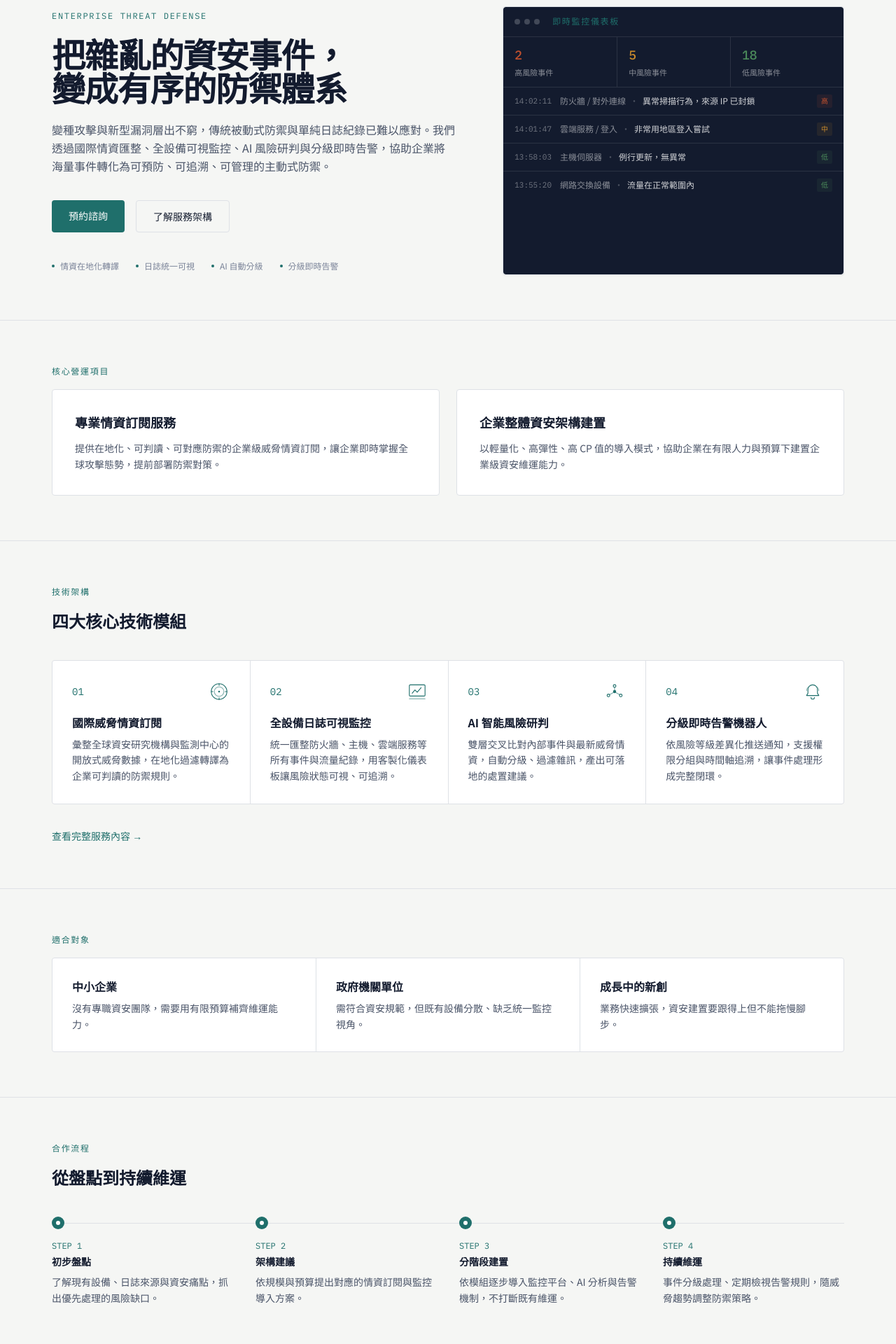
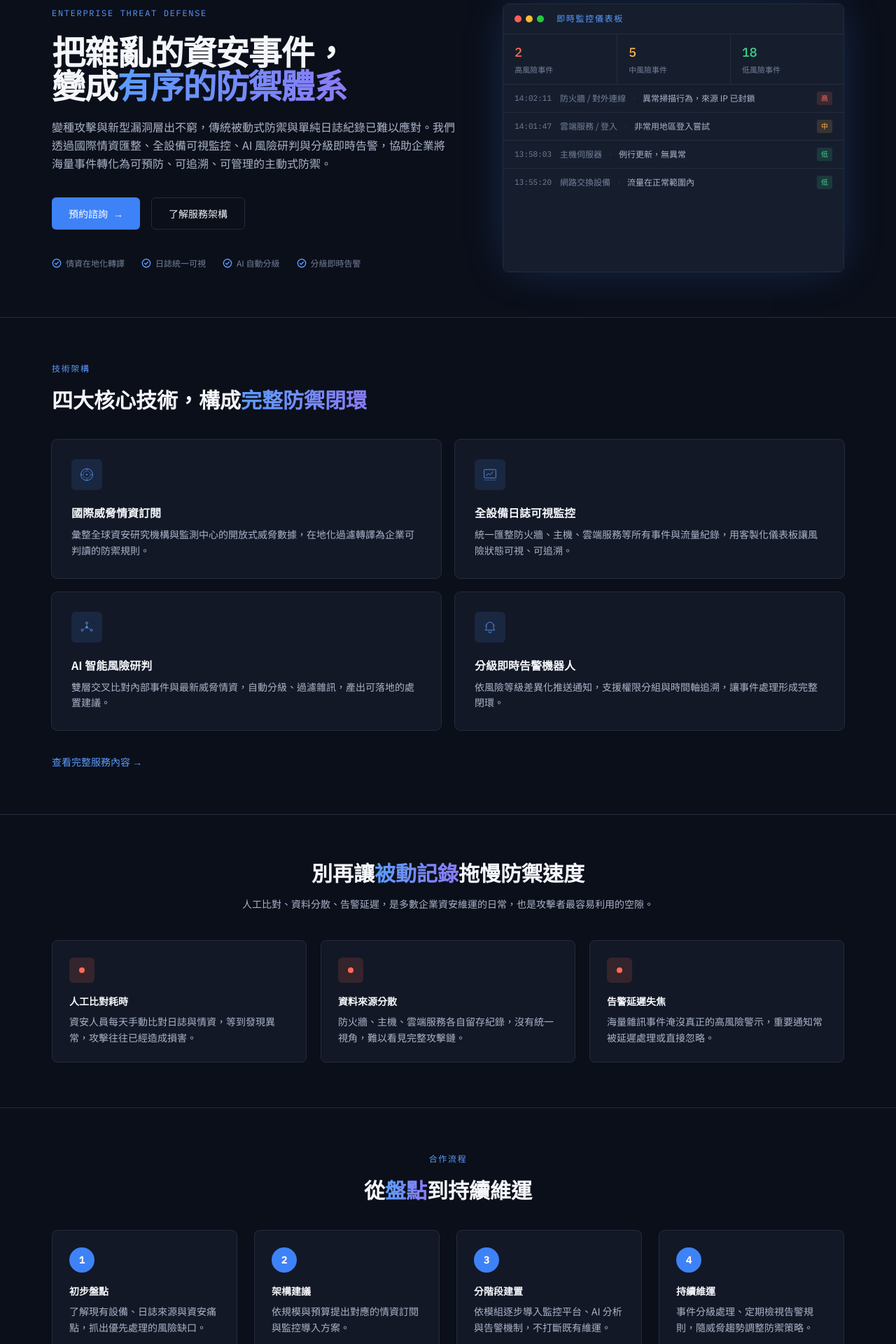
Before and after one commit to guardaix-source/Tocloudai-Website, a Next.js app: page / in a window 1280 px wide. Shown: the part 160-2080 px from the top of the page at 70% size. Built offline with nearby package versions, Linux system fonts and the light colour scheme.

Commit message:
Updte style

```diff
--- a/app/globals.css
+++ b/app/globals.css
@@ -7,17 +7,17 @@ html {
 }
 
 body {
-  background-color: #F5F6F4;
-  color: #131B2E;
+  background-color: #0B0F1A;
+  color: #F4F6FA;
 }
 
 ::selection {
-  background-color: #E7F1F0;
-  color: #164F4C;
+  background-color: #1A2740;
+  color: #F4F6FA;
 }
 
 :focus-visible {
-  outline: 2px solid #1F6F6B;
+  outline: 2px solid #3E82F7;
   outline-offset: 2px;
 }
 
@@ -35,9 +35,24 @@ body {
   font-size: 0.75rem;
   letter-spacing: 0.14em;
   text-transform: uppercase;
-  color: #1F6F6B;
+  color: #5B9CFF;
 }
 
 .section-line {
-  border-top: 1px solid #DEE1E6;
+  border-top: 1px solid #232B3D;
 }
+
+.grad-text {
+  background-image: linear-gradient(90deg, #5B9CFF 0%, #8B7CF6 100%);
+  -webkit-background-clip: text;
+  background-clip: text;
+  color: transparent;
+}
+
+.glow-card {
+  box-shadow: 0 0 0 1px #232B3D;
+}
+
+.glow-card:hover {
+  box-shadow: 0 0 0 1px #2E63C9, 0 0 24px -8px rgba(62, 130, 247, 0.35);
+}
--- a/app/page.tsx
+++ b/app/page.tsx
@@ -31,17 +31,23 @@ const PILLARS = [
   },
 ];
 
+const PAIN_POINTS = [
+  { title: "人工比對耗時", desc: "資安人員每天手動比對日誌與情資，等到發現異常，攻擊往往已經造成損害。" },
+  { title: "資料來源分散", desc: "防火牆、主機、雲端服務各自留存紀錄，沒有統一視角，難以看見完整攻擊鏈。" },
+  { title: "告警延遲失焦", desc: "海量雜訊事件淹沒真正的高風險警示，重要通知常被延遲處理或直接忽略。" },
+];
+
+const PROCESS = [
+  { n: 1, title: "初步盤點", desc: "了解現有設備、日誌來源與資安痛點，抓出優先處理的風險缺口。" },
+  { n: 2, title: "架構建議", desc: "依規模與預算提出對應的情資訂閱與監控導入方案。" },
+  { n: 3, title: "分階段建置", desc: "依模組逐步導入監控平台、AI 分析與告警機制，不打斷既有維運。" },
+  { n: 4, title: "持續維運", desc: "事件分級處理、定期檢視告警規則，隨威脅趨勢調整防禦策略。" },
+];
+
 const AUDIENCE = [
   { title: "中小企業", desc: "沒有專職資安團隊，需要用有限預算補齊維運能力。" },
   { title: "政府機關單位", desc: "需符合資安規範，但既有設備分散、缺乏統一監控視角。" },
   { title: "成長中的新創", desc: "業務快速擴張，資安建置要跟得上但不能拖慢腳步。" },
-];
-
-const PROCESS = [
-  { n: "STEP 1", title: "初步盤點", desc: "了解現有設備、日誌來源與資安痛點，抓出優先處理的風險缺口。" },
-  { n: "STEP 2", title: "架構建議", desc: "依規模與預算提出對應的情資訂閱與監控導入方案。" },
-  { n: "STEP 3", title: "分階段建置", desc: "依模組逐步導入監控平台、AI 分析與告警機制，不打斷既有維運。" },
-  { n: "STEP 4", title: "持續維運", desc: "事件分級處理、定期檢視告警規則，隨威脅趨勢調整防禦策略。" },
 ];
 
 export default function HomePage() {
@@ -55,7 +61,7 @@ export default function HomePage() {
             <h1 className="text-4xl font-black leading-[1.15] tracking-tight text-ink sm:text-5xl">
               把雜亂的資安事件，
               <br />
-              變成有序的防禦體系
+              變成<span className="grad-text">有序的防禦體系</span>
             </h1>
             <p className="mt-6 max-w-xl text-base leading-relaxed text-slate">
               變種攻擊與新型漏洞層出不窮，傳統被動式防禦與單純日誌紀錄已難以應對。我們透過國際情資匯整、全設備可視監控、AI
@@ -64,9 +70,10 @@ export default function HomePage() {
             <div className="mt-9 flex flex-wrap gap-4">
               <Link
                 href="/contact"
-                className="rounded bg-signal px-6 py-3 text-sm font-medium text-white transition-colors hover:bg-signal-dark"
+                className="flex items-center gap-2 rounded bg-signal px-6 py-3 text-sm font-medium text-white transition-colors hover:bg-signal-dark"
               >
                 預約諮詢
+                <span aria-hidden>→</span>
               </Link>
               <Link
                 href="/services"
@@ -77,61 +84,88 @@ export default function HomePage() {
             </div>
             <div className="mt-10 flex flex-wrap gap-x-6 gap-y-3">
               {HIGHLIGHTS.map((h) => (
-                <span key={h} className="flex items-center gap-2 text-xs text-muted">
-                  <span className="h-1 w-1 rounded-full bg-signal" />
+                <span key={h} className="flex items-center gap-1.5 text-xs text-muted">
+                  <svg viewBox="0 0 16 16" className="h-3.5 w-3.5 text-signal-bright" fill="none" stroke="currentColor" strokeWidth="1.6">
+                    <circle cx="8" cy="8" r="6.5" />
+                    <path d="M5.3 8.2l1.8 1.8 3.6-4" strokeLinecap="round" strokeLinejoin="round" />
+                  </svg>
                   {h}
                 </span>
               ))}
             </div>
           </div>
-          <div className="h-72 overflow-hidden rounded border border-line shadow-sm sm:h-96">
+          <div className="h-72 overflow-hidden rounded-lg shadow-[0_0_60px_-15px_rgba(62,130,247,0.35)] sm:h-96">
             <DashboardMock />
           </div>
         </div>
       </section>
 
-      {/* Two core business lines */}
+      {/* Four pillars — feature grid */}
       <section className="section-line">
         <div className="mx-auto max-w-content px-6 py-16">
-          <p className="eyebrow mb-4">核心營運項目</p>
-          <div className="grid gap-6 sm:grid-cols-2">
-            <div className="rounded border border-line bg-surface p-8">
-              <h3 className="text-lg font-bold text-ink">專業情資訂閱服務</h3>
-              <p className="mt-3 text-sm leading-relaxed text-slate">
-                提供在地化、可判讀、可對應防禦的企業級威脅情資訂閱，讓企業即時掌握全球攻擊態勢，提前部署防禦對策。
-              </p>
-            </div>
-            <div className="rounded border border-line bg-surface p-8">
-              <h3 className="text-lg font-bold text-ink">企業整體資安架構建置</h3>
-              <p className="mt-3 text-sm leading-relaxed text-slate">
-                以輕量化、高彈性、高 CP 值的導入模式，協助企業在有限人力與預算下建置企業級資安維運能力。
-              </p>
-            </div>
+          <div className="max-w-xl">
+            <p className="eyebrow mb-4">技術架構</p>
+            <h2 className="text-2xl font-bold text-ink sm:text-3xl">
+              四大核心技術，構成<span className="grad-text">完整防禦閉環</span>
+            </h2>
           </div>
-        </div>
-      </section>
-
-      {/* Four pillars */}
-      <section className="section-line">
-        <div className="mx-auto max-w-content px-6 py-16">
-          <p className="eyebrow mb-4">技術架構</p>
-          <h2 className="text-2xl font-bold text-ink">四大核心技術模組</h2>
-          <div className="mt-10 grid gap-px overflow-hidden rounded border border-line bg-line sm:grid-cols-2 lg:grid-cols-4">
+          <div className="mt-10 grid gap-5 sm:grid-cols-2">
             {PILLARS.map((p) => (
-              <div key={p.n} className="bg-surface p-7">
-                <div className="flex items-center justify-between">
-                  <span className="font-mono text-sm text-signal">{p.n}</span>
-                  <p.Icon className="h-8 w-8 text-signal" />
+              <div key={p.n} className="glow-card rounded-lg bg-surface p-7 transition-shadow">
+                <div className="flex h-11 w-11 items-center justify-center rounded bg-signal-light">
+                  <p.Icon className="h-6 w-6 text-signal-bright" />
                 </div>
-                <h3 className="mt-4 text-base font-bold text-ink">{p.title}</h3>
+                <h3 className="mt-5 text-base font-bold text-ink">{p.title}</h3>
                 <p className="mt-2 text-sm leading-relaxed text-slate">{p.desc}</p>
               </div>
             ))}
           </div>
           <div className="mt-8">
-            <Link href="/services" className="text-sm font-medium text-signal hover:text-signal-dark">
+            <Link href="/services" className="text-sm font-medium text-signal-bright hover:text-signal">
               查看完整服務內容 →
             </Link>
+          </div>
+        </div>
+      </section>
+
+      {/* Problem framing */}
+      <section className="section-line">
+        <div className="mx-auto max-w-content px-6 py-16 text-center">
+          <h2 className="text-2xl font-bold text-ink sm:text-3xl">
+            別再讓<span className="grad-text">被動記錄</span>拖慢防禦速度
+          </h2>
+          <p className="mx-auto mt-4 max-w-2xl text-sm leading-relaxed text-slate">
+            人工比對、資料分散、告警延遲，是多數企業資安維運的日常，也是攻擊者最容易利用的空隙。
+          </p>
+          <div className="mt-10 grid gap-5 text-left sm:grid-cols-3">
+            {PAIN_POINTS.map((p) => (
+              <div key={p.title} className="rounded-lg border border-line bg-surface p-6">
+                <div className="flex h-9 w-9 items-center justify-center rounded bg-risk-high/15">
+                  <span className="h-2 w-2 rounded-full bg-risk-high" />
+                </div>
+                <h3 className="mt-4 text-sm font-bold text-ink">{p.title}</h3>
+                <p className="mt-2 text-sm leading-relaxed text-slate">{p.desc}</p>
+              </div>
+            ))}
+          </div>
+        </div>
+      </section>
+
+      {/* Process */}
+      <section className="section-line">
+        <div className="mx-auto max-w-content px-6 py-16 text-center">
+          <p className="eyebrow mb-4">合作流程</p>
+          <h2 className="text-2xl font-bold text-ink sm:text-3xl">從<span className="grad-text">盤點</span>到持續維運</h2>
+          <div className="mt-10 grid gap-6 text-left sm:grid-cols-4">
+            {PROCESS.map((s) => (
+              <div key={s.n} className="rounded-lg border border-line bg-surface p-6">
+                <span className="flex h-9 w-9 items-center justify-center rounded-full bg-signal font-mono text-sm font-bold text-white">
+                  {s.n}
+                </span>
+                <h3 className="mt-4 text-sm font-bold text-ink">{s.title}</h3>
+                <p className="mt-2 text-sm leading-relaxed text-slate">{s.desc}</p>
+              </div>
+            ))}
           </div>
         </div>
       </section>
@@ -140,9 +174,9 @@ export default function HomePage() {
       <section className="section-line">
         <div className="mx-auto max-w-content px-6 py-16">
           <p className="eyebrow mb-4">適合對象</p>
-          <div className="grid gap-px overflow-hidden rounded border border-line bg-line sm:grid-cols-3">
+          <div className="grid gap-5 sm:grid-cols-3">
             {AUDIENCE.map((a) => (
-              <div key={a.title} className="bg-surface p-7">
+              <div key={a.title} className="rounded-lg border border-line bg-surface p-7">
                 <h3 className="text-base font-bold text-ink">{a.title}</h3>
                 <p className="mt-2 text-sm leading-relaxed text-slate">{a.desc}</p>
               </div>
@@ -151,51 +185,23 @@ export default function HomePage() {
         </div>
       </section>
 
-      {/* How we work */}
-      <section className="section-line">
-        <div className="mx-auto max-w-content px-6 py-16">
-          <p className="eyebrow mb-4">合作流程</p>
-          <h2 className="text-2xl font-bold text-ink">從盤點到持續維運</h2>
-          <div className="relative mt-10 grid gap-8 sm:grid-cols-4">
-            <div className="absolute left-0 right-0 top-[9px] hidden h-px bg-line sm:block" />
-            {PROCESS.map((s) => (
-              <div key={s.n} className="relative">
-                <span className="relative z-10 flex h-[18px] w-[18px] items-center justify-center rounded-full bg-signal">
-                  <span className="h-1.5 w-1.5 rounded-full bg-white" />
-                </span>
-                <p className="mt-4 font-mono text-xs text-signal">{s.n}</p>
-                <h3 className="mt-1 text-sm font-bold text-ink">{s.title}</h3>
-                <p className="mt-2 text-sm leading-relaxed text-slate">{s.desc}</p>
-              </div>
-            ))}
-          </div>
-        </div>
-      </section>
-
-      {/* Brand value */}
-      <section className="section-line">
-        <div className="mx-auto max-w-content px-6 py-16">
-          <p className="max-w-2xl text-xl font-medium leading-relaxed text-ink">
-            我們不做傳統設備販售導向的資安服務，專注為企業建置輕量、自動、有效、好維運的現代化資安防禦體系
-            ——
-            <span className="text-signal">每一筆資安投入，都能看見具體防禦成效。</span>
+      {/* Final CTA panel */}
+      <section className="mx-auto max-w-content px-6 py-20">
+        <div className="rounded-xl border border-line bg-surface px-8 py-14 text-center">
+          <h2 className="text-2xl font-bold text-ink sm:text-3xl">
+            準備好<span className="grad-text">盤點資安缺口</span>了嗎？
+          </h2>
+          <p className="mx-auto mt-4 max-w-xl text-sm leading-relaxed text-slate">
+            留下需求，我們會在一個工作天內回覆評估建議。
           </p>
-        </div>
-      </section>
-
-      {/* CTA */}
-      <section className="mx-auto max-w-content px-6 py-16">
-        <div className="flex flex-col items-start justify-between gap-6 rounded border border-line bg-ink p-10 sm:flex-row sm:items-center">
-          <div>
-            <h2 className="text-xl font-bold text-white">準備好盤點貴公司的資安缺口了嗎？</h2>
-            <p className="mt-2 text-sm text-white/70">留下需求，我們會在一個工作天內回覆評估建議。</p>
-          </div>
           <Link
             href="/contact"
-            className="shrink-0 rounded bg-white px-6 py-3 text-sm font-medium text-ink transition-colors hover:bg-signal-light"
+            className="mt-8 inline-flex items-center gap-2 rounded bg-signal px-7 py-3 text-sm font-medium text-white transition-colors hover:bg-signal-dark"
           >
             聯絡我們
+            <span aria-hidden>→</span>
           </Link>
+          <p className="mt-4 text-xs text-muted">不需要事先準備資料 · 一個工作天內回覆</p>
         </div>
       </section>
     </>
--- a/components/DashboardMock.tsx
+++ b/components/DashboardMock.tsx
@@ -1,6 +1,5 @@
-// A believable monitoring-dashboard mockup — communicates "what this product
-// looks like" at a glance, instead of an abstract pattern that needs
-// explaining. Built from HTML/CSS to read as a real UI, not an illustration.
+// A believable monitoring-dashboard mockup, styled like a real product
+// window (traffic-light chrome + labeled title bar).
 
 const LOG_ROWS = [
   { time: "14:02:11", src: "防火牆 / 對外連線", level: "high" as const, note: "異常掃描行為，來源 IP 已封鎖" },
@@ -10,48 +9,45 @@ const LOG_ROWS = [
 ];
 
 const LEVEL_STYLE = {
-  high: "bg-risk-high/10 text-risk-high",
-  mid: "bg-risk-mid/10 text-risk-mid",
-  low: "bg-risk-low/10 text-risk-low",
+  high: "bg-risk-high/15 text-risk-high",
+  mid: "bg-risk-mid/15 text-risk-mid",
+  low: "bg-risk-low/15 text-risk-low",
 };
 
 const LEVEL_LABEL = { high: "高", mid: "中", low: "低" };
 
 export default function DashboardMock() {
   return (
-    <div className="flex h-full w-full flex-col overflow-hidden rounded bg-ink text-white">
-      {/* window chrome */}
-      <div className="flex items-center gap-1.5 border-b border-white/10 px-4 py-3">
-        <span className="h-2 w-2 rounded-full bg-white/20" />
-        <span className="h-2 w-2 rounded-full bg-white/20" />
-        <span className="h-2 w-2 rounded-full bg-white/20" />
-        <span className="eyebrow ml-3 text-white/50">即時監控儀表板</span>
+    <div className="flex h-full w-full flex-col overflow-hidden rounded border border-line bg-surface2">
+      <div className="flex items-center gap-1.5 border-b border-line px-4 py-3">
+        <span className="h-2.5 w-2.5 rounded-full bg-[#FF5F57]" />
+        <span className="h-2.5 w-2.5 rounded-full bg-[#FEBC2E]" />
+        <span className="h-2.5 w-2.5 rounded-full bg-[#28C840]" />
+        <span className="eyebrow ml-3 text-muted">即時監控儀表板</span>
       </div>
 
-      {/* stat strip */}
-      <div className="grid grid-cols-3 divide-x divide-white/10 border-b border-white/10">
+      <div className="grid grid-cols-3 divide-x divide-line border-b border-line">
         <div className="px-4 py-3">
           <p className="font-mono text-lg font-medium text-risk-high">2</p>
-          <p className="mt-0.5 text-[11px] text-white/50">高風險事件</p>
+          <p className="mt-0.5 text-[11px] text-muted">高風險事件</p>
         </div>
         <div className="px-4 py-3">
           <p className="font-mono text-lg font-medium text-risk-mid">5</p>
-          <p className="mt-0.5 text-[11px] text-white/50">中風險事件</p>
+          <p className="mt-0.5 text-[11px] text-muted">中風險事件</p>
         </div>
         <div className="px-4 py-3">
           <p className="font-mono text-lg font-medium text-risk-low">18</p>
-          <p className="mt-0.5 text-[11px] text-white/50">低風險事件</p>
+          <p className="mt-0.5 text-[11px] text-muted">低風險事件</p>
         </div>
       </div>
 
-      {/* log rows */}
-      <div className="flex-1 divide-y divide-white/10 overflow-hidden">
+      <div className="flex-1 divide-y divide-line overflow-hidden">
         {LOG_ROWS.map((row) => (
           <div key={row.time} className="flex items-center gap-3 px-4 py-2.5">
-            <span className="font-mono text-[11px] text-white/40">{row.time}</span>
-            <span className="flex-1 truncate text-[12px] text-white/80">
-              <span className="text-white/50">{row.src}</span>
-              <span className="mx-1.5 text-white/25">·</span>
+            <span className="font-mono text-[11px] text-muted">{row.time}</span>
+            <span className="flex-1 truncate text-[12px] text-slate">
+              <span className="text-muted">{row.src}</span>
+              <span className="mx-1.5 text-line">·</span>
               {row.note}
             </span>
             <span
--- a/tailwind.config.ts
+++ b/tailwind.config.ts
@@ -8,21 +8,23 @@ const config: Config = {
   theme: {
     extend: {
       colors: {
-        ink: "#131B2E",
-        slate: "#4A5468",
-        muted: "#7B8499",
-        paper: "#F5F6F4",
-        surface: "#FFFFFF",
-        line: "#DEE1E6",
+        ink: "#F4F6FA",
+        slate: "#AAB4C8",
+        muted: "#748099",
+        paper: "#0B0F1A",
+        surface: "#121826",
+        surface2: "#161E2E",
+        line: "#232B3D",
         signal: {
-          DEFAULT: "#1F6F6B",
-          dark: "#164F4C",
-          light: "#E7F1F0",
+          DEFAULT: "#3E82F7",
+          dark: "#2E63C9",
+          light: "#1A2740",
+          bright: "#5B9CFF",
         },
         risk: {
-          high: "#C1502E",
-          mid: "#C98A2C",
-          low: "#4C8C5B",
+          high: "#FF6B54",
+          mid: "#FFB648",
+          low: "#3DD68C",
         },
       },
       fontFamily: {
@@ -33,8 +35,11 @@ const config: Config = {
         content: "1180px",
       },
       borderRadius: {
-        sm: "2px",
-        DEFAULT: "4px",
+        sm: "3px",
+        DEFAULT: "6px",
+      },
+      backgroundImage: {
+        "grad-accent": "linear-gradient(90deg, #5B9CFF 0%, #8B7CF6 100%)",
       },
     },
   },
```
Also changed, not shown: components/Footer.tsx (+3 -6 lines), components/Header.tsx (+18 -7 lines), public/logo.png (added).
